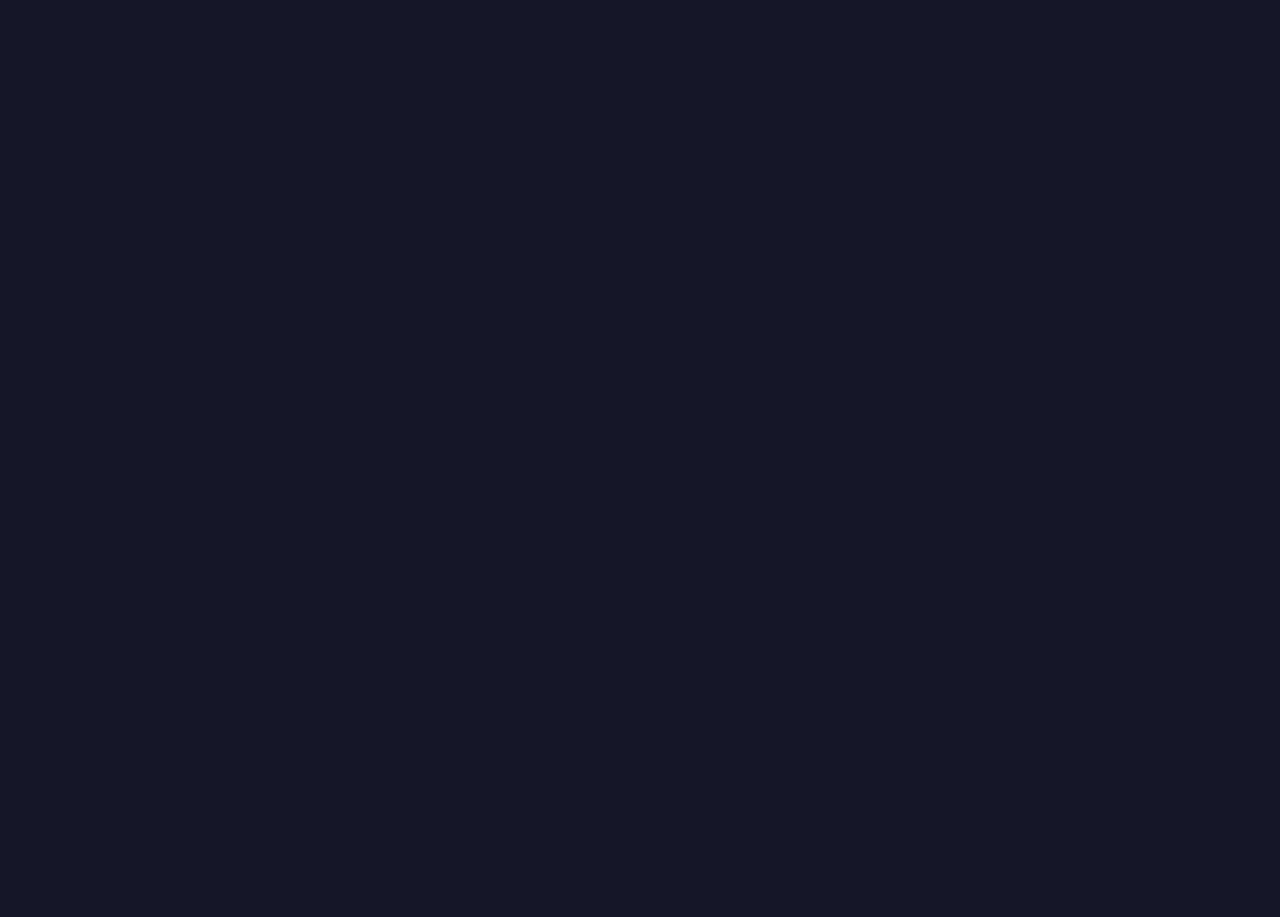
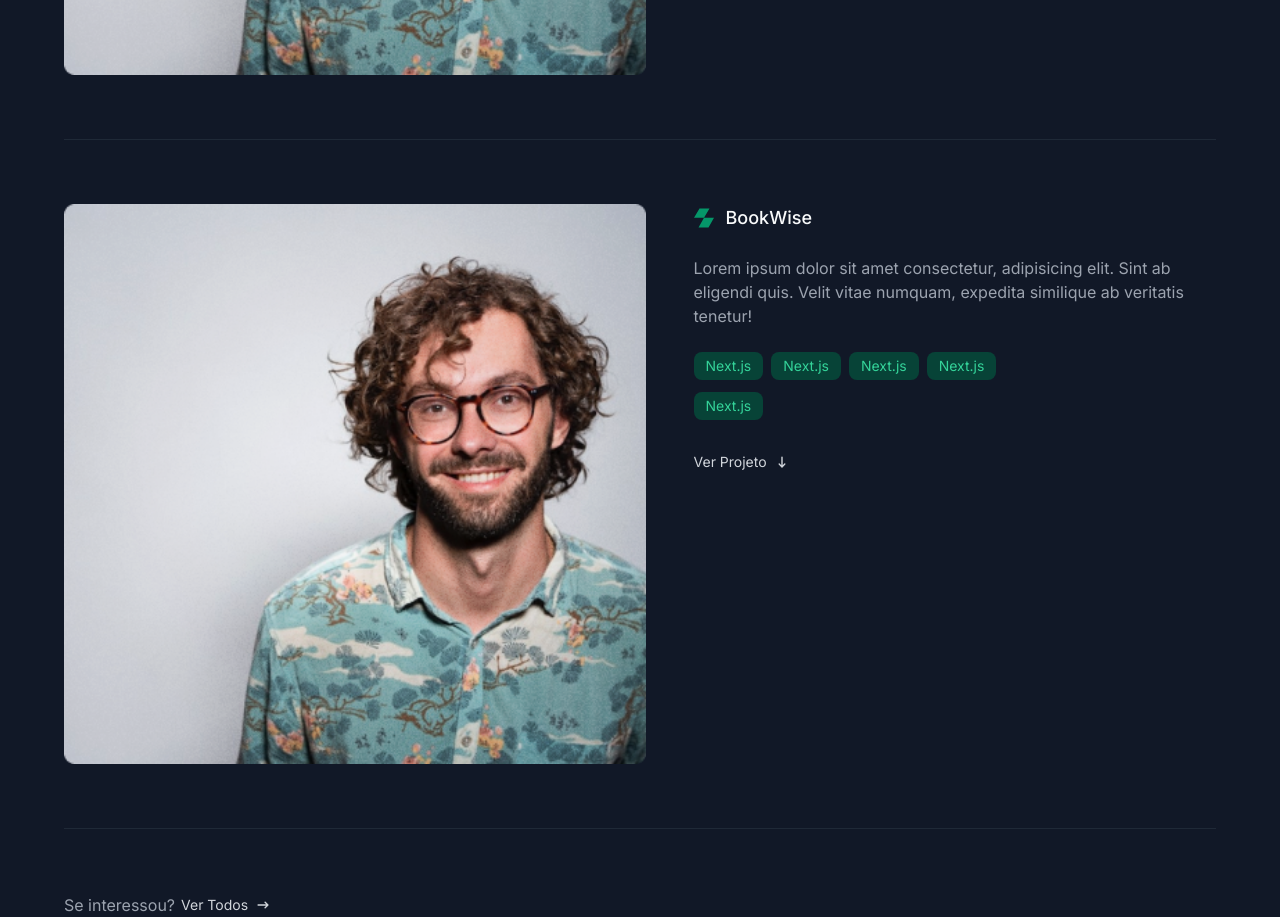
Before and after one commit to LuisPedro53/Portifolio, a Next.js app: page / in a window 1280 px wide. Shown: the part 1880-2797 px from the top of the page. Before the commit the page ends 1199 px from the top, so only its background shows below. Built offline with nearby package versions, Linux system fonts and the light colour scheme.

Commit message:
Sessão de Destaques

```diff
--- /dev/null
+++ b/app/Components/Pages/Home/highlighted-projects/index.tsx
@@ -0,0 +1,29 @@
+import { SectionTitle } from "@/app/Components/Section-title";
+import { HorizontalDividerProps } from "@/app/Components/divider/horizontal";
+import { ProjectCard } from "./project-card";
+import { Link } from "@/app/Components/link";
+import { HiArrowNarrowRight } from "react-icons/hi";
+
+export const HighlightedProjects = () => {
+  return (
+    <section className="container py-16">
+      <SectionTitle subtitle="destaques" title="Projetos em destaque" />
+      <HorizontalDividerProps classname="mb-16" />
+
+      <div>
+        <ProjectCard />
+        <HorizontalDividerProps classname="my-16" />
+        <ProjectCard />
+        <HorizontalDividerProps classname="my-16" />
+
+        <p className="flex items-center gap-1.5">
+          <span className="text-gray-400">Se interessou?</span>
+          <Link href="/projects" className="inline-flex ">
+            Ver Todos
+            <HiArrowNarrowRight />
+          </Link>
+        </p>
+      </div>
+    </section>
+  );
+};
--- /dev/null
+++ b/app/Components/Pages/Home/highlighted-projects/project-card/index.tsx
@@ -0,0 +1,51 @@
+import { Link } from "@/app/Components/link";
+import { TechBadge } from "@/app/Components/tech-badge";
+import Image from "next/image";
+import { HiArrowNarrowDown } from "react-icons/hi";
+
+export const ProjectCard = () => {
+  return (
+    <div className="flex gap-6 lg:gap-12 flex-col lg:flex-row">
+      <div className="w-full h-full">
+        <Image
+          width={420}
+          height={304}
+          src="/images/profile-pic.png"
+          alt=""
+          className="w-full lg:min-h-full object-cover rounded-lg"
+        />
+      </div>
+
+      <div>
+        <h3 className="flex items-center gap-3 font-medium text-lg text-gray-50">
+          <Image
+            width={20}
+            height={20}
+            src="/images/icons/project-title-icon.svg"
+            alt=""
+          />
+          BookWise
+        </h3>
+
+        <p className="text-gray-400 my-6">
+          Lorem ipsum dolor sit amet consectetur, adipisicing elit. Sint ab
+          eligendi quis. Velit vitae numquam, expedita similique ab veritatis
+          tenetur!
+        </p>
+
+        <div className="flex gap-x-2 gap-y-3 flex-wrap mb-8 lg:max-w-[350px]">
+          <TechBadge name="Next.js" />
+          <TechBadge name="Next.js" />
+          <TechBadge name="Next.js" />
+          <TechBadge name="Next.js" />
+          <TechBadge name="Next.js" />
+        </div>
+
+        <Link href="/projects/book-wise">
+          Ver Projeto
+          <HiArrowNarrowDown />
+        </Link>
+      </div>
+    </div>
+  );
+};
--- /dev/null
+++ b/app/Components/divider/horizontal.tsx
@@ -0,0 +1,13 @@
+import { cn } from "../Lib/utils";
+
+type HorizontalDividerProps = {
+  classname?: string;
+};
+
+export const HorizontalDividerProps = ({
+  classname,
+}: HorizontalDividerProps) => {
+  return (
+    <div className={cn("w-full my-8 border-b border-b-gray-800", classname)} />
+  );
+};
--- /dev/null
+++ b/app/Components/link/index.tsx
@@ -0,0 +1,19 @@
+import { cn } from "../Lib/utils";
+import NextLink from "next/link";
+import { ComponentProps } from "react";
+
+type LinkProps = ComponentProps<typeof NextLink>;
+
+export const Link = ({ className, children, ...props }: LinkProps) => {
+  return (
+    <NextLink
+      className={cn(
+        "flex items-center gap-2 text-gray-300 text-sm hover:text-emerald-500 transition-colors",
+        className
+      )}
+      {...props}
+    >
+      {children}
+    </NextLink>
+  );
+};
--- a/app/page.tsx
+++ b/app/page.tsx
@@ -1,11 +1,13 @@
 import { HeroSection } from "./Components/Pages/Home/Hero-Section";
 import { KnowTechs } from "./Components/Pages/Home/known-techs";
+import { HighlightedProjects } from "./Components/Pages/Home/highlighted-projects";
 
 export default async function Home() {
   return (
     <>
       <HeroSection />
       <KnowTechs />
+      <HighlightedProjects />
     </>
   );
 }
```
